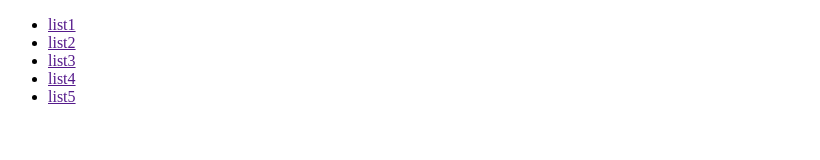
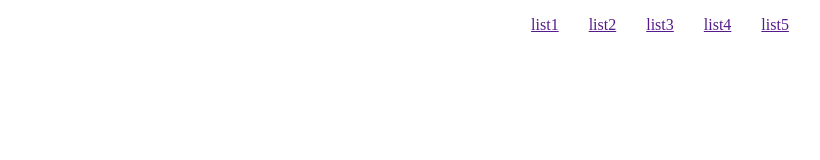
Before and after one commit to Akshuu123/customwebsite, a plain HTML site: page index.html in a window 1280 px wide. Shown: the whole page, without its empty margins (0-820 px from the left). Drawn offline with Linux system fonts and the light colour scheme.

Commit message:
styling list

```diff
--- a/index.html
+++ b/index.html
@@ -3,6 +3,7 @@
   <head>
     <meta charset="UTF-8" />
     <meta name="viewport" content="width=device-width, initial-scale=1.0" />
+    <link rel="stylesheet" href="style.css">
     <title>custom website</title>
   </head>
   <body>
--- a/style.css
+++ b/style.css
@@ -0,0 +1,7 @@
+ul {
+    display: flex;
+    justify-content: center;
+    align-items: center;
+    gap: 30px;
+    list-style: none;
+}
```
